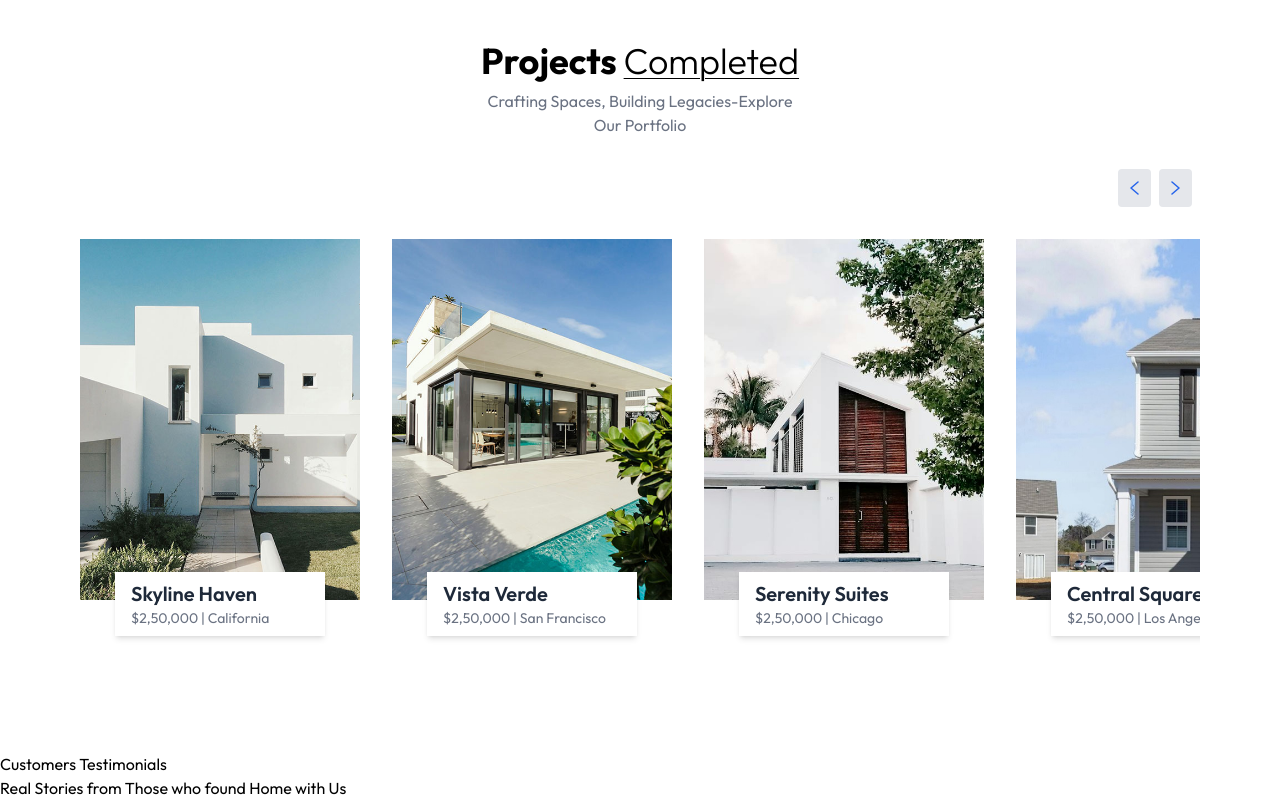
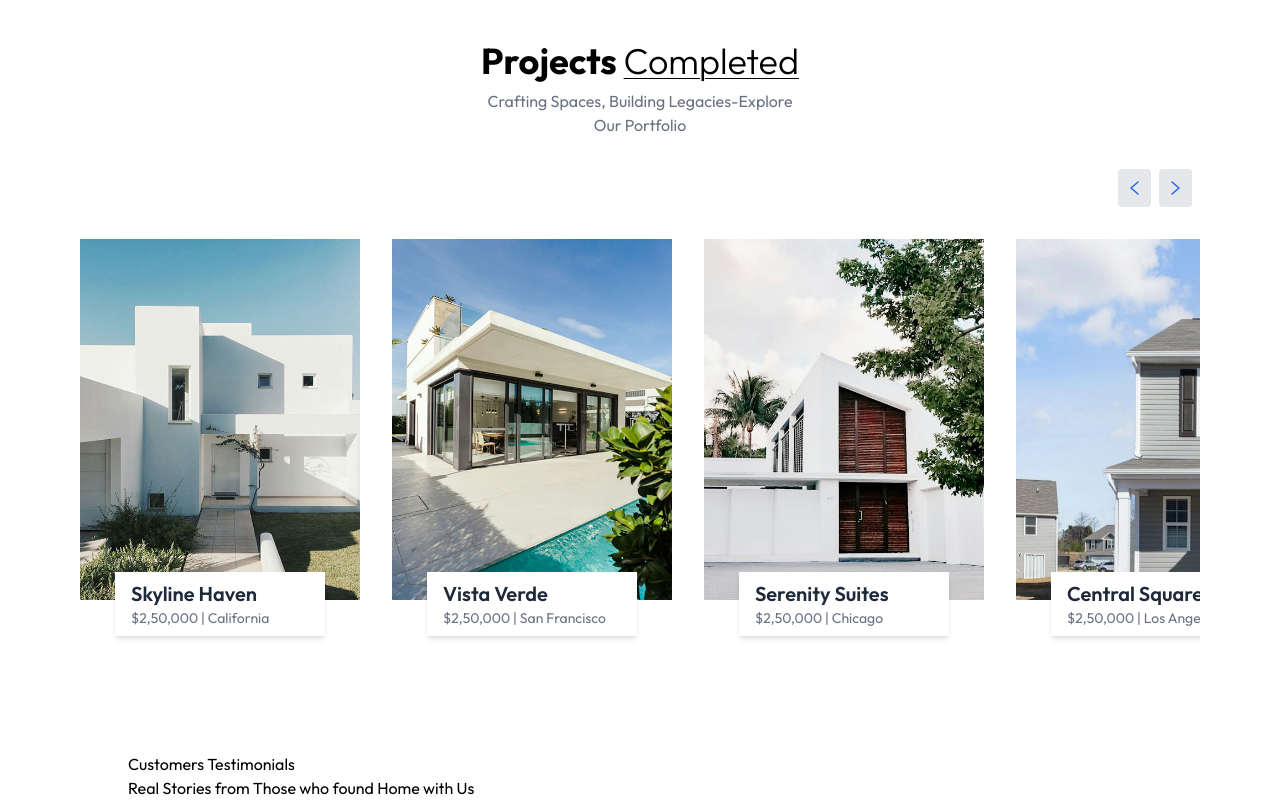
Before and after one commit to AbdullahiAbdulganiyu/Real-Estate, a React (Vite) app: page / in a window 1280 px wide. Shown: the part 1727-2527 px from the top of the page. Built offline with nearby package versions, Linux system fonts and the light colour scheme.

Commit message:
adding some classes to nicely format the div

```diff
--- a/src/components/Testimonials.jsx
+++ b/src/components/Testimonials.jsx
@@ -2,7 +2,7 @@
 
 const Testimonials = () => {
   return (
-    <div>
+    <div className="container mx-auto px-10 lg:px-32 w-full overflow-hidden">
       <h1>
         Customers <span>Testimonials</span>
       </h1>
```
